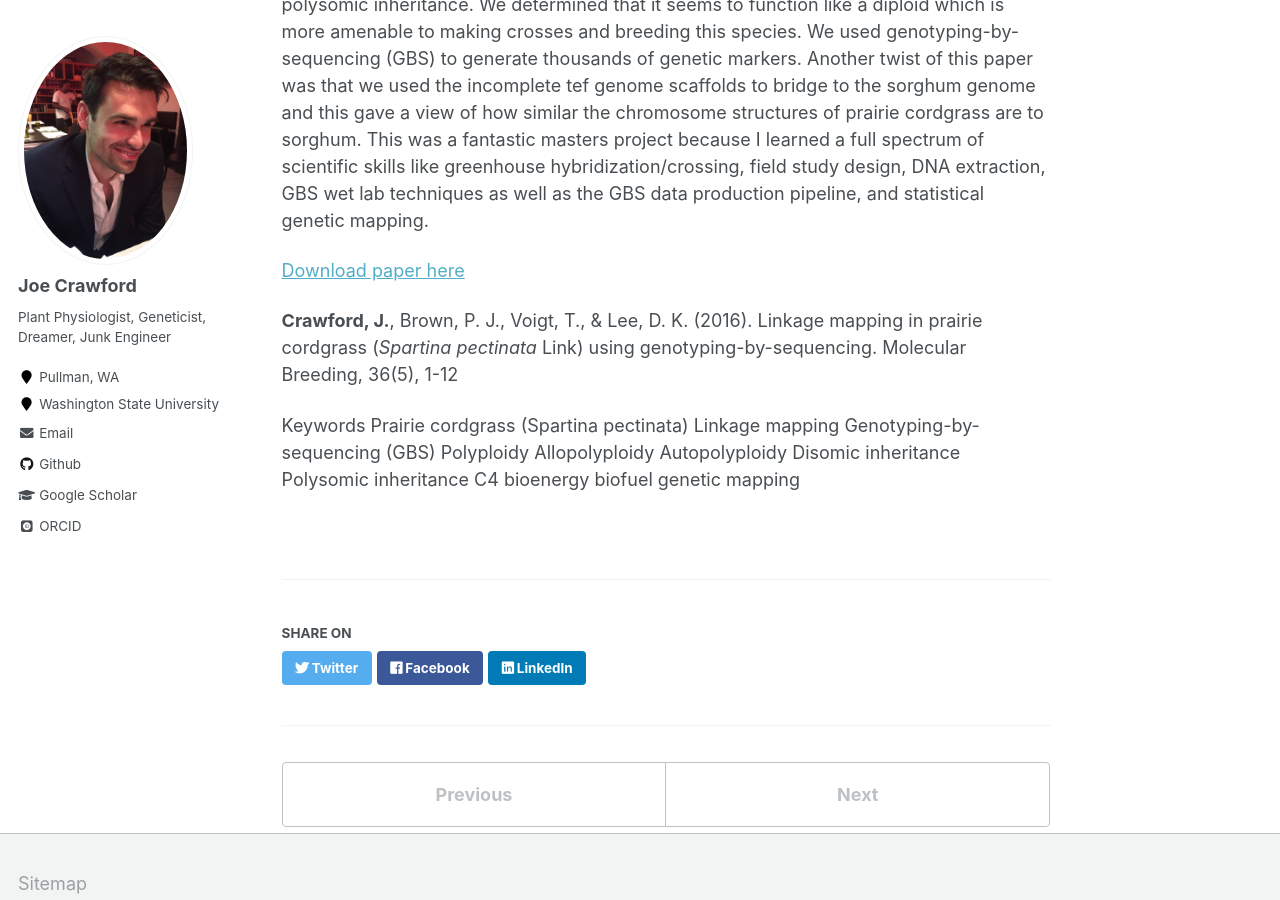
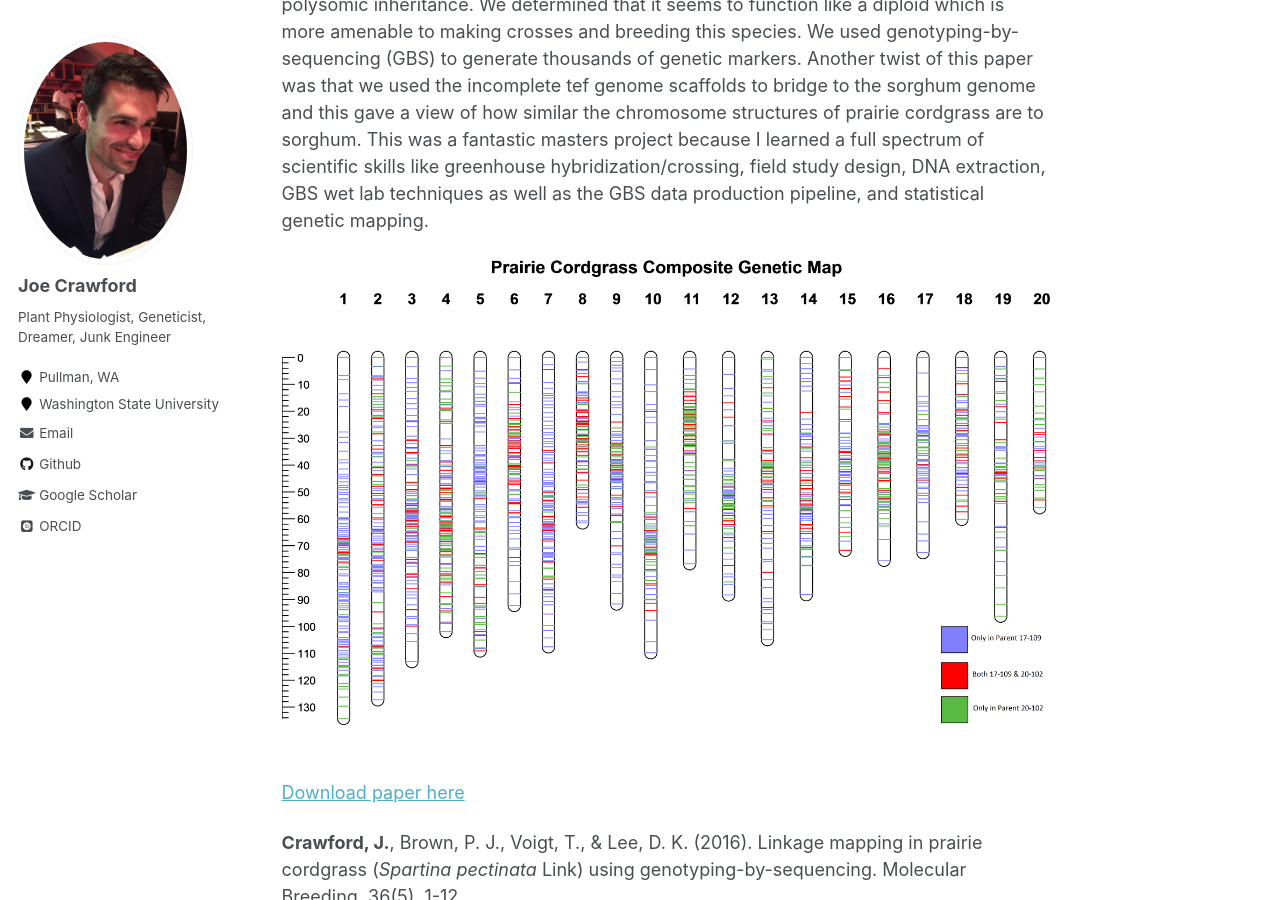
Before and after one commit to plant-physio/plant-physio.github.io, a Jekyll site: the page built from _publications/2010-10-01-paper-title-number-2.md, in a window 1280 px wide and 900 px high, scrolled down 333 px. Built offline with Jekyll 4.4.1, drawn with Linux system fonts in a browser that asks for light colours; some web fonts are replaced.

Commit message:
added pic via markdown

```diff
--- a/_publications/2010-10-01-paper-title-number-2.md
+++ b/_publications/2010-10-01-paper-title-number-2.md
@@ -12,6 +12,7 @@ paperurl: 'https://link.springer.com/article/10.1007/s11032-016-0484-9'
 In this first-author paper I created the first genetic map of prairie cord grass, a candidate C4 bioenergy crop. The interesting twist is that prairie cord grass is a tetraploid; it has 4 copies of its genome. Before this we did not know if it used diploid inheritance of genes or polysomic inheritance. We determined that it seems to function like a diploid which is more amenable to making crosses and breeding this species. We used genotyping-by-sequencing (GBS) to generate thousands of genetic markers. Another twist of this paper was that we used the incomplete tef genome scaffolds to bridge to the sorghum genome and this gave a view of how similar the chromosome structures of prairie cordgrass are to sorghum. This was a fantastic masters project because I learned a full spectrum of scientific skills like greenhouse hybridization/crossing, field study design, DNA extraction, GBS wet lab techniques as well as the GBS data production pipeline, and statistical genetic mapping.
 
 
+![Composite genetic map](/images/comp genetic map.png)
 
 
 
```
